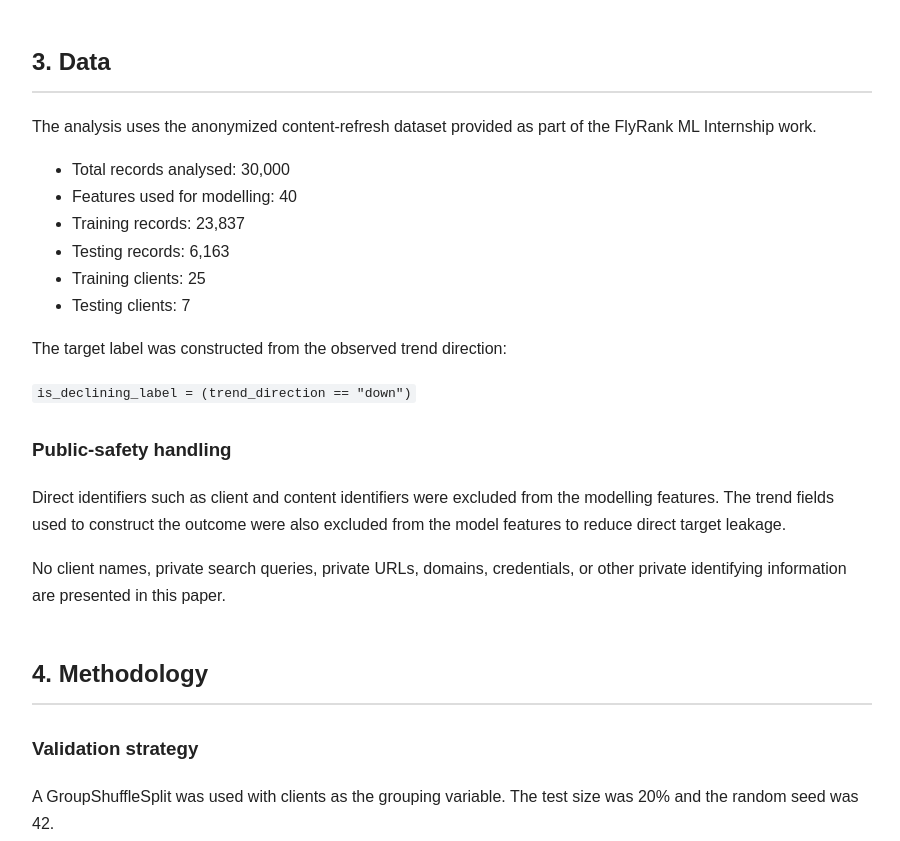
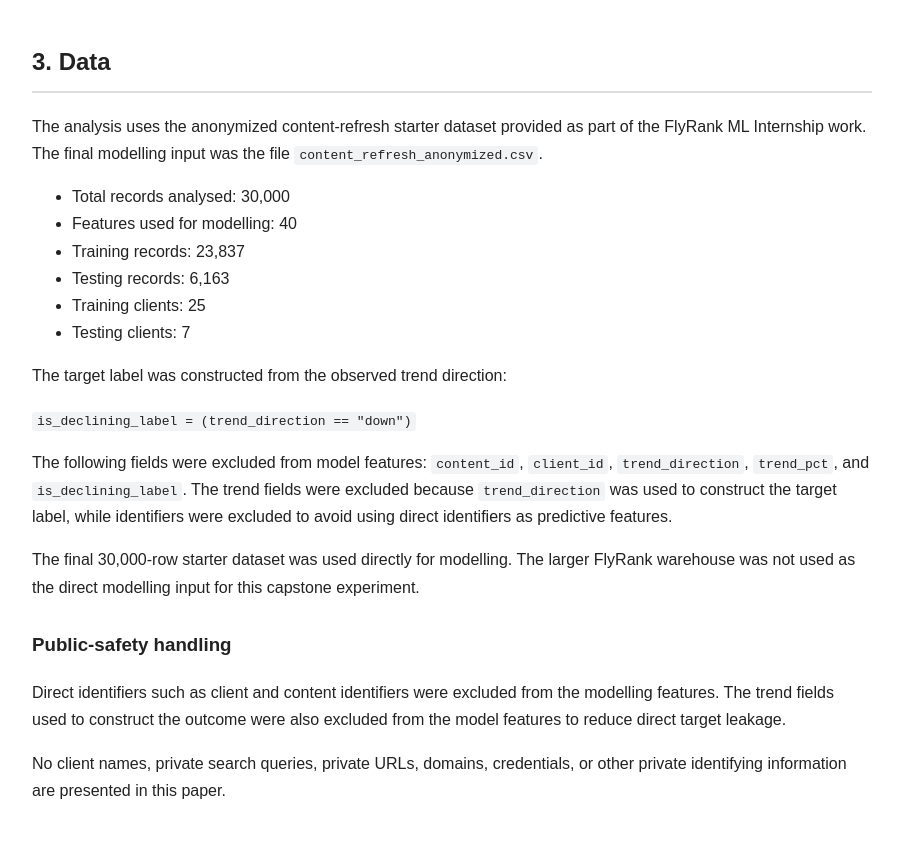
Before and after one commit to Duchalsoham12/flyrank-ml-internship, a plain HTML site: page docs/index.html in a window 1280 px wide. Shown: the part 1354-2195 px from the top of the page, without its empty margins (188-1088 px from the left). Drawn offline with Linux system fonts and the light colour scheme.

Commit message:
Revise dataset details and enhance HTML structure
Updated dataset description and added details on excluded fields and dataset usage. Improved formatting for clarity and consistency.

````diff
--- a/docs/index.html
+++ b/docs/index.html
@@ -1,5 +1,4 @@
 <!DOCTYPE html>
-
 <html lang="en">
 <head>
   <meta charset="UTF-8">
@@ -236,8 +235,9 @@
   <h2 id="data">3. Data</h2>
 
   <p>
-    The analysis uses the anonymized content-refresh dataset provided as part of
-    the FlyRank ML Internship work.
+    The analysis uses the anonymized content-refresh starter dataset provided as
+    part of the FlyRank ML Internship work. The final modelling input was the
+    file <code>content_refresh_anonymized.csv</code>.
   </p>
 
   <ul>
@@ -255,6 +255,22 @@
 
   <p>
     <code>is_declining_label = (trend_direction == "down")</code>
+  </p>
+
+  <p>
+    The following fields were excluded from model features:
+    <code>content_id</code>, <code>client_id</code>,
+    <code>trend_direction</code>, <code>trend_pct</code>, and
+    <code>is_declining_label</code>. The trend fields were excluded because
+    <code>trend_direction</code> was used to construct the target label, while
+    identifiers were excluded to avoid using direct identifiers as predictive
+    features.
+  </p>
+
+  <p>
+    The final 30,000-row starter dataset was used directly for modelling. The
+    larger FlyRank warehouse was not used as the direct modelling input for this
+    capstone experiment.
   </p>
 
   <h3>Public-safety handling</h3>
@@ -349,7 +365,6 @@
 
   <div class="chart">
 
-```
     <div class="bar-row">
       <div class="bar-label">Trend-based baseline</div>
       <div class="bar-background">
@@ -365,7 +380,6 @@
       </div>
       <div class="bar-value">Precision@50 = 1.000</div>
     </div>
-```
 
   </div>
 
@@ -383,7 +397,6 @@
       </tr>
     </thead>
 
-```
     <tbody>
       <tr>
         <td>Trend-based baseline</td>
@@ -395,8 +408,6 @@
         <td>1.000</td>
       </tr>
     </tbody>
-```
-
   </table>
 
   <h3>Feature importance</h3>
@@ -413,51 +424,57 @@
       </tr>
     </thead>
 
-```
     <tbody>
       <tr>
         <td>impressions_prev_30d</td>
         <td>0.154691</td>
       </tr>
+
       <tr>
         <td>impressions_last_30d</td>
         <td>0.123511</td>
       </tr>
+
       <tr>
         <td>impressions_90d</td>
         <td>0.069351</td>
       </tr>
+
       <tr>
         <td>avg_position</td>
         <td>0.051623</td>
       </tr>
+
       <tr>
         <td>days_with_impressions</td>
         <td>0.049155</td>
       </tr>
+
       <tr>
         <td>content_age_days</td>
         <td>0.040837</td>
       </tr>
+
       <tr>
         <td>sessions_last_30d</td>
         <td>0.028167</td>
       </tr>
+
       <tr>
         <td>word_count</td>
         <td>0.026239</td>
       </tr>
+
       <tr>
         <td>char_count</td>
         <td>0.026006</td>
       </tr>
+
       <tr>
         <td>ctr</td>
         <td>0.025367</td>
       </tr>
     </tbody>
-```
-
   </table>
 
   <div class="note">
@@ -472,12 +489,12 @@
   <h2 id="limitations">6. Limitations & Honest Framing</h2>
 
   <ul>
+
     <li>
       The evaluation uses one client-grouped train/test split and may not
       generalize to future data.
     </li>
 
-```
     <li>
       The decline label represents an observed trend condition and does not
       establish why the decline occurred.
@@ -501,7 +518,6 @@
       The ranked queue is intended for human review and should not automatically
       trigger content changes.
     </li>
-```
 
   </ul>
 
@@ -513,13 +529,13 @@
   </p>
 
   <ol>
+
     <li>
       <strong>Review the highest-priority pages first.</strong>
       Use the ranked score to reduce a large content collection to a manageable
       review queue.
     </li>
 
-```
     <li>
       <strong>Check content freshness.</strong>
       Pages that have not been updated for a long period can be reviewed for
@@ -541,13 +557,13 @@
       Reviewers should inspect the page and business context before making
       refresh, improvement, or recovery decisions.
     </li>
-```
 
   </ol>
 
   <h3>Suggested action categories</h3>
 
   <table>
+
     <thead>
       <tr>
         <th>Signal</th>
@@ -555,30 +571,34 @@
       </tr>
     </thead>
 
-```
     <tbody>
+
       <tr>
         <td>Stale content + negative trend</td>
         <td>Refresh content</td>
       </tr>
+
       <tr>
         <td>Low engagement + negative trend</td>
         <td>Review intent and refresh</td>
       </tr>
+
       <tr>
         <td>Low engagement</td>
         <td>Review content quality</td>
       </tr>
+
       <tr>
         <td>Negative trend</td>
         <td>Investigate decline</td>
       </tr>
+
       <tr>
         <td>Other high-priority cases</td>
         <td>Human review</td>
       </tr>
+
     </tbody>
-```
 
   </table>
 
@@ -598,14 +618,25 @@
   <p>
     The project repository is:
     <a href="https://github.com/Duchalsoham12/flyrank-ml-internship"
-       target="_blank" rel="noopener noreferrer">
+       target="_blank"
+       rel="noopener noreferrer">
       FlyRank ML Internship GitHub Repository
     </a>
   </p>
 
   <p>
-    The capstone notebook and generated output files are maintained under the
-    project's <code>work/</code> directory.
+    The capstone notebook is available in:
+    <code>work/notebooks/capstone.ipynb</code>
+  </p>
+
+  <p>
+    The generated output files are maintained under:
+    <code>work/outputs/</code>
+  </p>
+
+  <p>
+    The workflow and outputs can therefore be reproduced from the project
+    repository and capstone notebook.
   </p>
 
   <h2 id="acknowledgments">9. Acknowledgments & Data Credit</h2>
@@ -620,23 +651,23 @@
 
   <p>
     <a href="https://flyrank.ai"
-       target="_blank" rel="noopener noreferrer">
+       target="_blank"
+       rel="noopener noreferrer">
       FlyRank
     </a>
   </p>
 
   <footer>
+
     <p>
       This paper presents an educational and research-oriented analysis.
       Results are observational and directional and should be interpreted as
       decision-support rather than as a production guarantee.
     </p>
 
-```
     <p>
       © 2026 — FlyRank ML Internship Capstone
     </p>
-```
 
   </footer>
 
````
Lines whose indentation alone changed are shown as unchanged.
